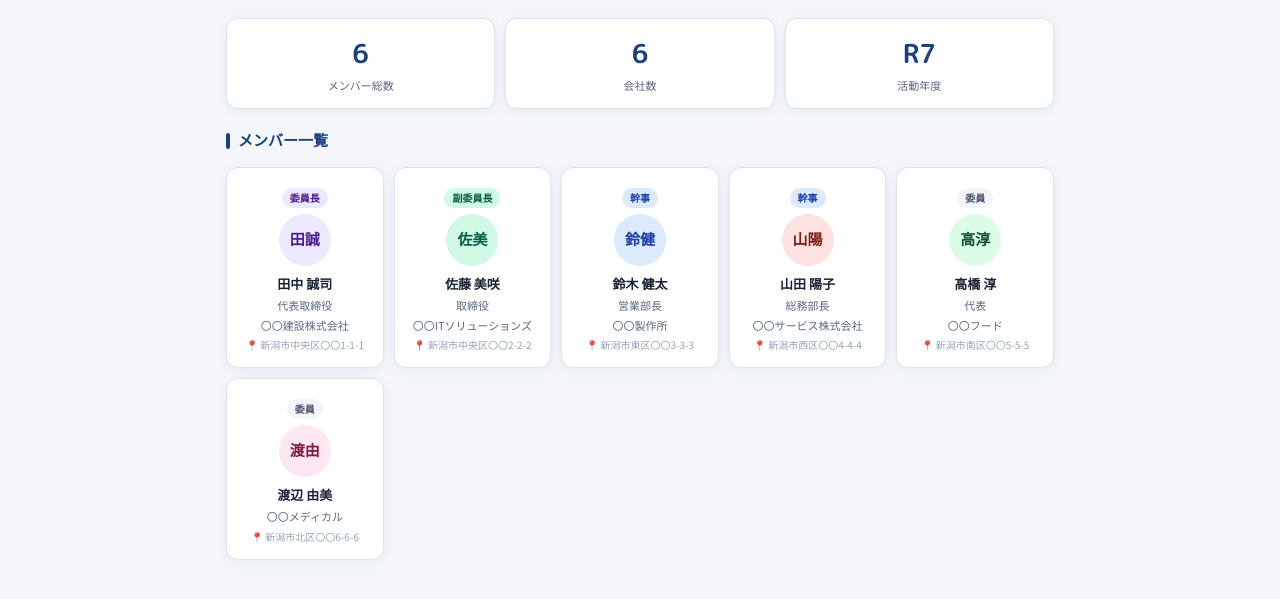
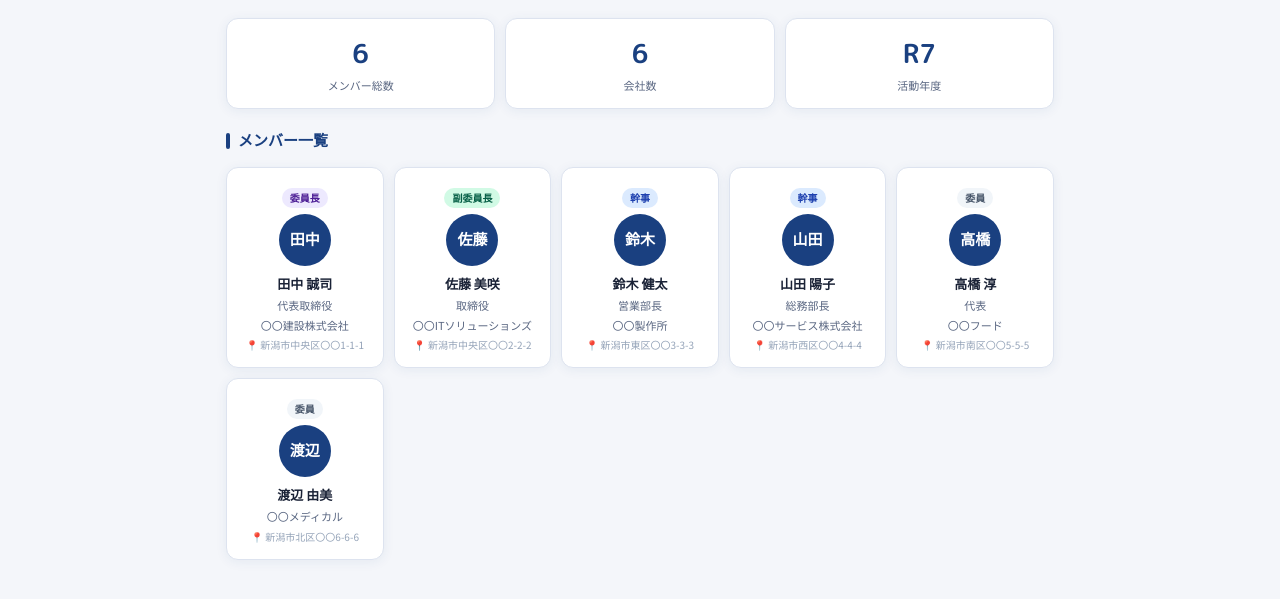
Before and after one commit to SUPERFUTURE0401/NMEC--, a plain HTML site: page index.html in a window 1280 px wide. Shown: the part 131-730 px from the top of the page. Drawn offline with Linux system fonts and the light colour scheme.

Commit message:
Update index.html

```diff
--- a/index.html
+++ b/index.html
@@ -173,13 +173,9 @@ body {
   font-family: var(--font-round); font-weight: 700; font-size: 15px;
   margin: 0 auto 8px;
 }
-.av-blue   { background: #dbeafe; color: #1e40af; }
-.av-teal   { background: #d1fae5; color: #065f46; }
-.av-purple { background: #ede9fe; color: #4c1d95; }
-.av-coral  { background: #fee2e2; color: #7f1d1d; }
-.av-green  { background: #dcfce7; color: #14532d; }
-.av-pink   { background: #fce7f3; color: #831843; }
-.av-amber  { background: #fef3c7; color: #78350f; }
+.av-blue, .av-teal, .av-purple, .av-coral, .av-green, .av-pink, .av-amber {
+  background: var(--primary); color: #ffffff;
+}
 .member-name { font-size: 13px; font-weight: 700; margin-bottom: 2px; }
 .member-company { font-size: 11px; color: var(--text-sub); }
 .role-badge {
@@ -752,8 +748,7 @@ function switchTab(name) {
 // ═══ MEMBERS ═══
 function initials(name) {
   const parts = name.trim().split(/[\s　]+/);
-  if(parts.length >= 2) return parts[0].charAt(0) + parts[1].charAt(0);
-  return name.slice(0,2);
+  return parts[0] || name.slice(0,2);
 }
 function roleLabel(r) {
   return {chair:'委員長',vice:'副委員長',staff:'幹事',member:'委員'}[r]||'委員';
```
